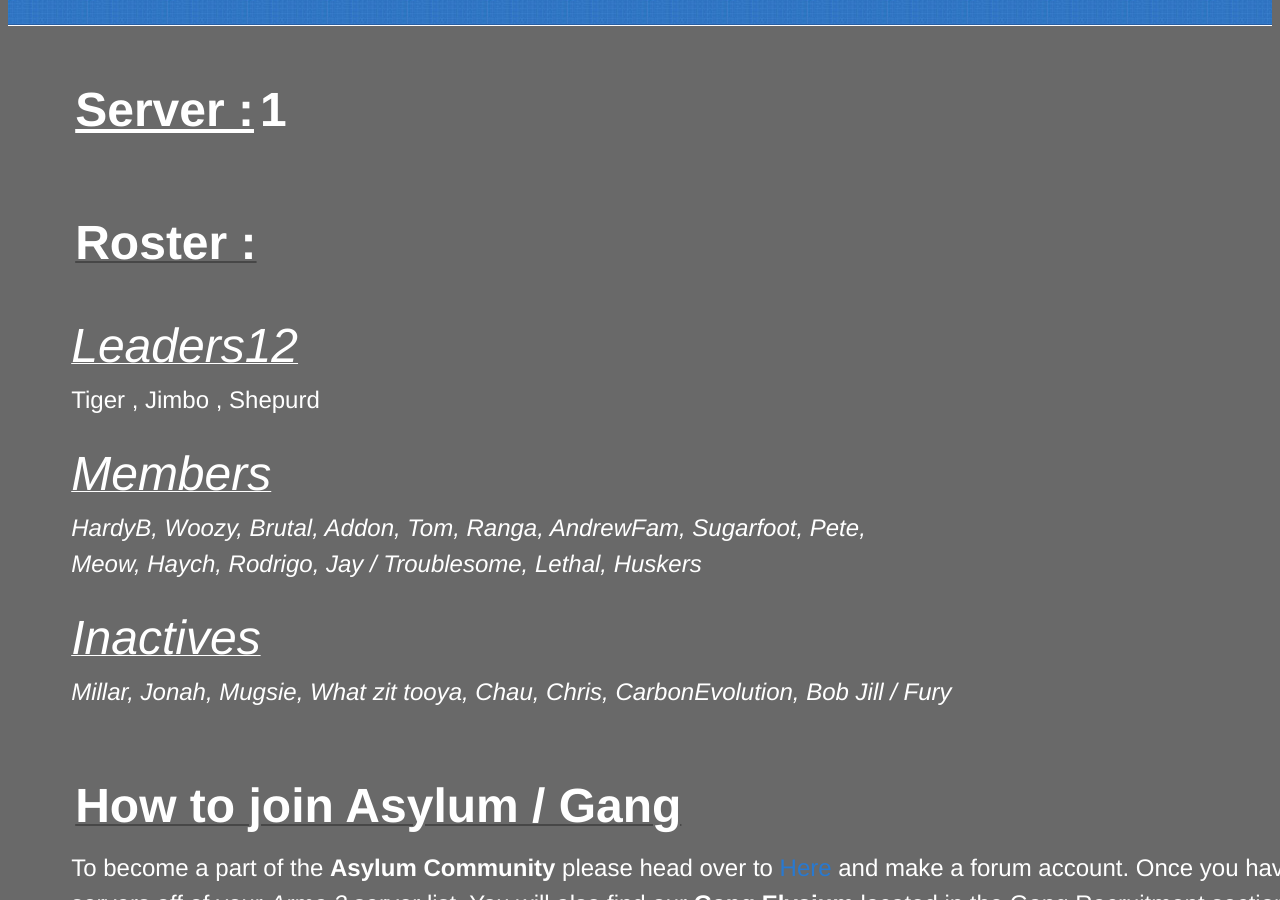
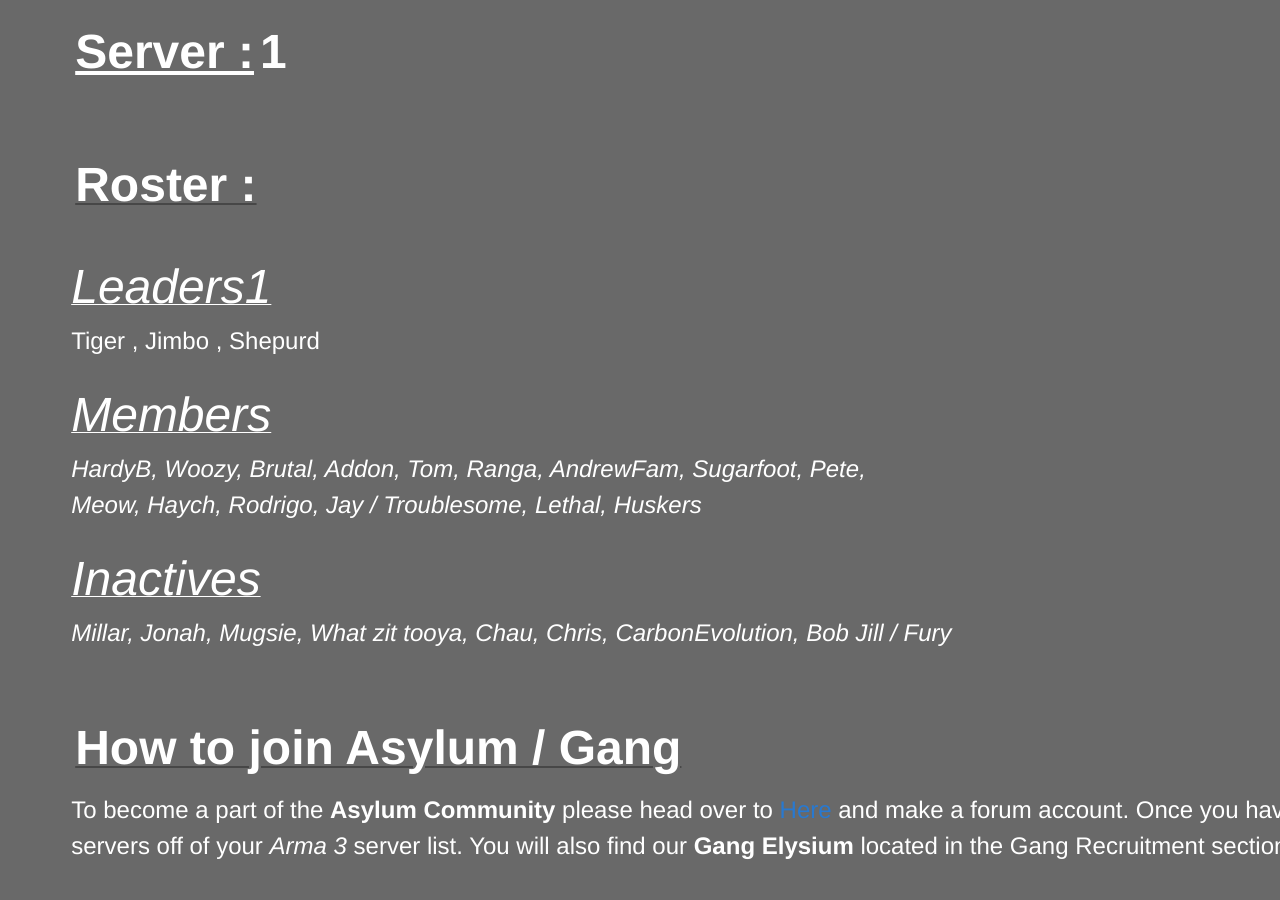
Before and after one commit to DerekR0123/Rossfitness.github.io, a Jekyll site: the page index.html, which Jekyll copies as it is, in a window 1280 px wide and 900 px high, scrolled down 335 px. Built offline with Jekyll 4.4.1, drawn with Linux system fonts in a browser that asks for light colours.

Commit message:
Update index.html

```diff
--- a/index.html
+++ b/index.html
@@ -22,7 +22,7 @@
         <img id="banner" src="https://i.gyazo.com/b97b75bd9d53120eaebd61d6970a26a9.png" width="550" height="150">
         <h2></h2>
         <a href="https://www.youtube.com/channel/UCL7qbg7MzPA_wfeksW1jPug" class="button"><small>Subscribe to my Youtube Channel</small>Youtube</a>
-        <p><FONT size="32" COLOR="#FFFFFF" WEIGHT="bold"><strong>Elysium</FONT></strong></p><br>
+        <h2><strong>Elysium</FONT></strong></h2><br>
       </div>
     </header>
 
@@ -36,7 +36,7 @@
 <a id="designer-templates" class="anchor" href="#designer-templates" aria-hidden="true"><span aria-hidden="true" class="octicon octicon-link"></span></a>
 <h2><u><FONT size="10" COLOR="#FFFFFF">Roster :</FONT></u></h2><br>
 
-<p><u><FONT size="7" COLOR="#FFFFFF" WEIGHT="italic" FAMILY="Curive"><em>Leaders12</em></u></FONT><br><FONT size="5" COLOR="#FFFFFF">Tiger , Jimbo , Shepurd<br></em></FONT></p>
+<p><u><FONT size="7" COLOR="#FFFFFF" WEIGHT="italic" FAMILY="Curive"><em>Leaders1</em></u></FONT><br><FONT size="5" COLOR="#FFFFFF">Tiger , Jimbo , Shepurd<br></em></FONT></p>
 <p><u><FONT size="7" COLOR="#FFFFFF"><em>Members</em></FONT></u></h4><br>
 <em><FONT size="5" COLOR="#FFFFFF">HardyB, Woozy, Brutal, Addon, Tom, Ranga, AndrewFam, Sugarfoot, Pete,<br>
 Meow, Haych, Rodrigo, Jay / Troublesome, Lethal, Huskers<br></em></FONT></p>
```
